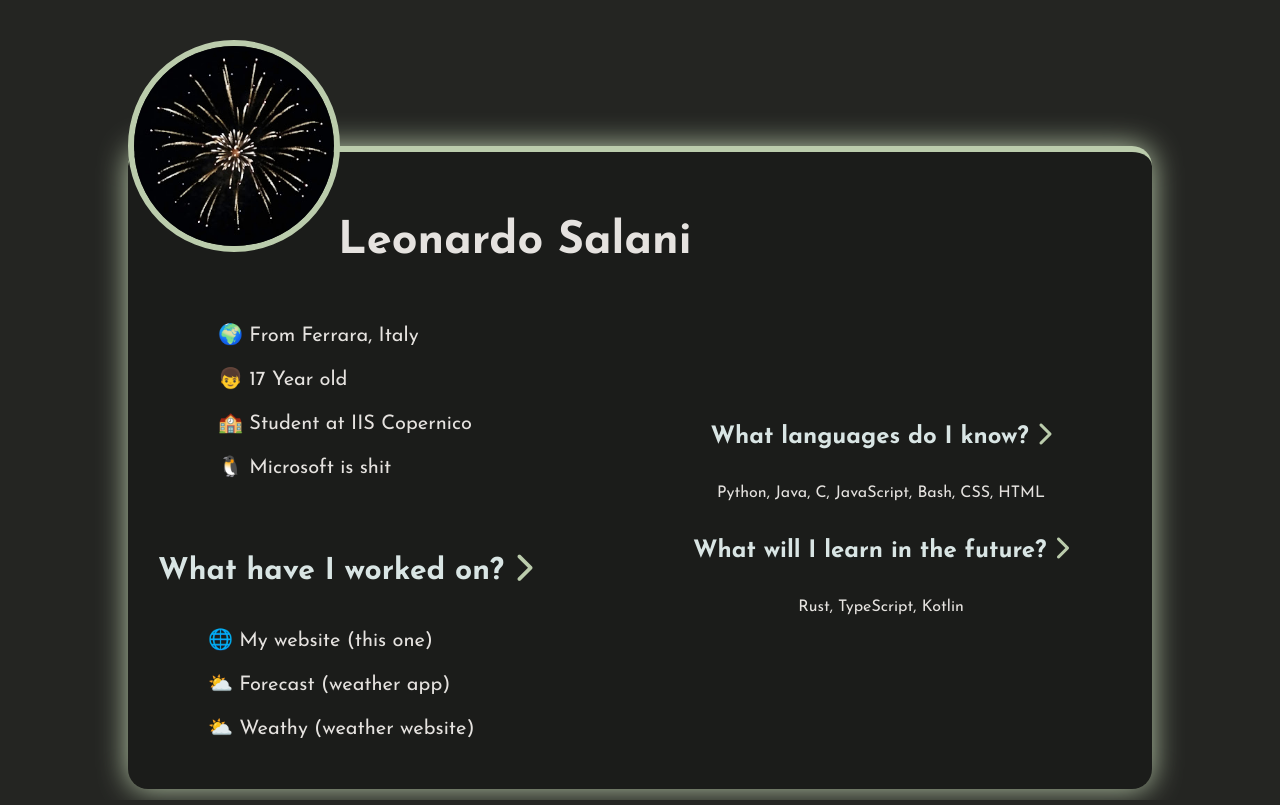
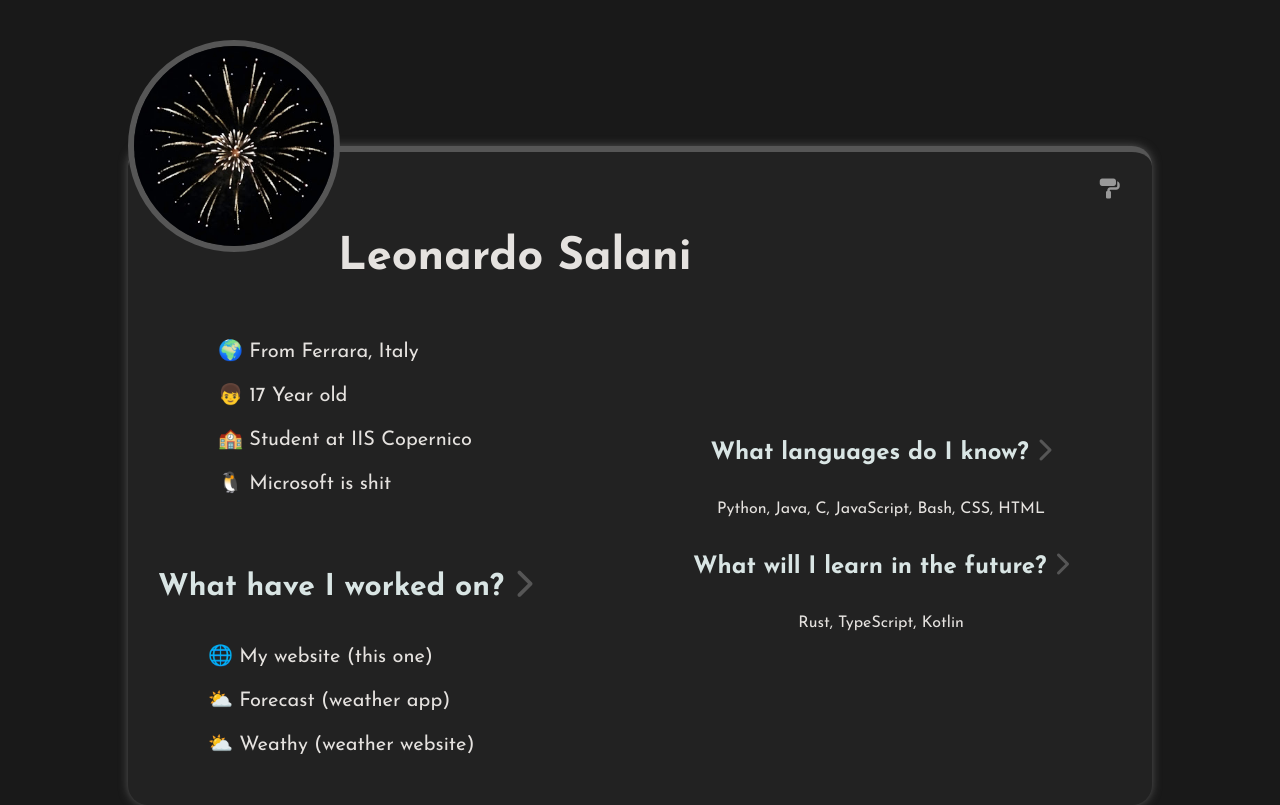
Before and after one commit to SalaniLeo/SalaniLeo, a SvelteKit app: page / in a window 1280 px wide. Built offline with nearby package versions, Linux system fonts and the light colour scheme.

Commit message:
✅ Added multiple themes

```diff
--- a/src/app.css
+++ b/src/app.css
@@ -2,22 +2,41 @@
 @import "@fortawesome/fontawesome-free/css/all.min.css";
 
 :root{
-    --primary-color-base: #1b1c1a;
-    --on-primary-color-base: #3d4949;
-    --secondary-color-base: #242522;
-    --accent-color-primary: #bbccac;
-    --accent-color-secondary: #5a6254;
+    --primary-color-base: #222222;
+    --on-primary-color-base: #8b8b8b;
+    --secondary-color-base: #191919;
+    --accent-color-primary: #565656;
+    --accent-color-secondary: #999999;
     --terminal-color-primary: #141414;
     --font-primary-color: #e5e2df;
+    --font-secondary-color: #9d9d9d;
     --font-link-color: #d9e5e4;
     --border-width-primary: 6px;
     --border-width-secondary: 2px;
 }
 
+[data-theme="light"] {
+  --primary-color-base: #e3e3e3;
+  --on-primary-color-base: #919191;
+  --secondary-color-base: #c2c2c2;
+  --accent-color-primary: #6b6b6b;
+  --accent-color-secondary: #4d4d4d;
+  --terminal-color-primary: #141414;
+  --font-primary-color: #111111;
+  --font-secondary-color: #636363;
+  --font-link-color: #3d3d3d;
+  --border-width-primary: 6px;
+  --border-width-secondary: 2px;
+}
+
+*{
+  transition-duration: 0.25s;
+  font-family: "Josefin Sans", sans-serif;
+}
+
 body{
     background-color: var(--secondary-color-base);
     margin: 0px;
-    font-family: "Josefin Sans", sans-serif;
     color: var(--font-primary-color);
     padding-left: 10px;
     padding-right: 10px;
@@ -43,16 +62,40 @@ body{
 
 .content > #home > #top, .body-top {
     height: 130px;
-    /* border-bottom: var(--border-width-primary) solid var(--accent-color-primary); */
+}
 
+.content > #home > #home-body > #theme-select {
+  display: flex;
+  justify-content: right;
 }
+
+.fa-paint-roller{
+  scale: 150%;
+  color: var(--accent-color-secondary);
+}
+
 .content > #home > #home-body, .body {
     height: 100%;
     background-color: var(--primary-color-base);
     padding: 30px;
-    box-shadow: var(--accent-color-primary) 0px 0px 30px;
+    box-shadow: var(--accent-color-primary) 0px 0px 10px;
     border-radius: 20px;
     border-top: var(--border-width-primary) solid var(--accent-color-primary);
+}
+
+.themer {
+  border: none;
+  padding: 1rem;
+  background-color: var(--on-primary-color-base);
+  width: 100%;
+  height: 100%;
+  color: var(--font-link-color);
+  text-decoration: none;
+}
+
+.themer:hover {
+  background-color: var(--accent-color-primary);
+  cursor: pointer;
 }
 
 .link {
--- a/src/lib/background.svelte
+++ /dev/null
@@ -1,8 +0,0 @@
-<div class="root">out</div>
-
-<style>
-  .root {
-    outline: auto;
-    z-index: -1;
-  }
-</style>
--- /dev/null
+++ b/src/lib/components/Menu.svelte
@@ -0,0 +1,37 @@
+<div>
+  <button><slot name="toggle" /></button>
+  <menu><slot /></menu>
+</div>
+
+<style>
+  div {
+    transition: all 0.5s ease;
+  }
+
+  button {
+    border: none;
+    background-color: inherit;
+  }
+
+  menu {
+    position: absolute;
+    display: none;
+    margin-block-start: 0;
+    padding: 0;
+    background-color: var(--on-primary-color-base);
+    visibility: hidden;
+    opacity: 0;
+    overflow: hidden;
+    transform: translateX(-25px);
+    border-radius: 8px;
+  }
+
+  div:hover,
+  div:focus,
+  div:hover > menu,
+  div:focus > menu {
+    display: block;
+    visibility: visible;
+    opacity: 1;
+  }
+</style>
--- /dev/null
+++ b/src/lib/components/MenuItem.svelte
@@ -0,0 +1,9 @@
+<li><slot /></li>
+
+<style>
+  li:hover,
+  li:focus {
+    background-color: var(--accent-color-primary);
+    cursor: pointer;
+  }
+</style>
--- a/src/lib/index.js
+++ b/src/lib/index.js
@@ -1 +1,33 @@
-// place files you want to import through the `$lib` alias in this folder.
+// @ts-ignore
+import Cookies from 'js-cookie'
+// @ts-ignore
+let currentTheme = "light";
+
+// @ts-ignore
+function setCookie(name, args){
+	Cookies.set(name, args, { expires: 365 })
+}
+
+// @ts-ignore
+function getCookie(name){
+	return Cookies.get(name)
+}
+
+// @ts-ignore
+const setTheme = (theme, save) => {
+    document.documentElement.dataset.theme = theme;
+    currentTheme = theme;
+    if (save) setCookie("theme", theme);
+};
+
+// @ts-ignore
+const getSysTheme = (save) => {
+    const darkThemeMq = window.matchMedia("(prefers-color-scheme: dark)");
+    if (darkThemeMq.matches) {
+      setTheme("dark", save);
+    } else {
+      setTheme("light", save);
+    }
+};
+
+export { setCookie, getCookie, getSysTheme, setTheme }
--- a/src/routes/+layout.js
+++ /dev/null
@@ -1 +0,0 @@
-export const prerender = true;
--- a/src/routes/+layout.svelte
+++ b/src/routes/+layout.svelte
@@ -1,8 +1,19 @@
 <script lang="ts">
   import PageTransition from "$lib/transition.svelte";
   import type { LayoutServerData } from "./$types";
+  import favicon from "$lib/favicon.png";
+  import { onMount } from "svelte";
+  import { getCookie, setCookie, setTheme } from "$lib";
+  let currentTheme = "light";
+  import Menu from "$lib/components/Menu.svelte";
 
-  import favicon from "$lib/favicon.png";
+  onMount(() => {
+    if (getCookie("theme") != null) {
+      currentTheme = getCookie("theme");
+      document.documentElement.dataset.theme == currentTheme;
+      setTheme(currentTheme, false);
+    }
+  });
 
   export let data: LayoutServerData;
 </script>
--- /dev/null
+++ b/src/routes/+layout.ts
@@ -0,0 +1,2 @@
+import '@fortawesome/fontawesome-free/css/all.min.css'
+export const prerender = true;
--- a/src/routes/+page.svelte
+++ b/src/routes/+page.svelte
@@ -1,5 +1,18 @@
 <script>
-  import Background from "./../lib/background.svelte";
+  import MenuItem from "./../lib/components/MenuItem.svelte";
+  import { onMount } from "svelte";
+  import { getCookie, setCookie, setTheme, getSysTheme } from "$lib";
+  import Menu from "$lib/components/Menu.svelte";
+  let currentTheme = "light";
+
+  onMount(() => {
+    if (getCookie("theme") != null) {
+      currentTheme = getCookie("theme");
+      document.documentElement.dataset.theme == currentTheme;
+      setTheme(currentTheme, false);
+    }
+  });
+
   import "../app.css";
   import pfp from "$lib/pfp.png";
 </script>
@@ -16,6 +29,26 @@
 				</div> -->
       </div>
       <div id="home-body" class="body">
+        <div id="theme-select">
+          <Menu>
+            <i slot="toggle" class="fa-solid fa-paint-roller"></i>
+            <MenuItem
+              ><button on:click={() => setTheme("light", true)} class="themer"
+                >Light</button
+              ></MenuItem
+            >
+            <MenuItem
+              ><button on:click={() => setTheme("dark", true)} class="themer"
+                >Dark</button
+              ></MenuItem
+            >
+            <MenuItem
+              ><button on:click={() => getSysTheme(true)} class="themer"
+                >System</button
+              ></MenuItem
+            >
+          </Menu>
+        </div>
         <div id="title" class="title-top">
           <h2>Leonardo Salani</h2>
         </div>
--- a/src/routes/future/+page.svelte
+++ b/src/routes/future/+page.svelte
@@ -1,7 +1,3 @@
-<script>
-  import Background from "$lib/background.svelte";
-</script>
-
 <div id="root">
   <div class="content">
     <div class="page" id="projects">
--- a/src/routes/projects/+page.svelte
+++ b/src/routes/projects/+page.svelte
@@ -1,7 +1,3 @@
-<script>
-  import Background from "$lib/background.svelte";
-</script>
-
 <div id="root">
   <div class="content">
     <div class="page" id="projects">
```
Also changed, not shown: src/routes/skills/+page.svelte (+1 -7 lines).
